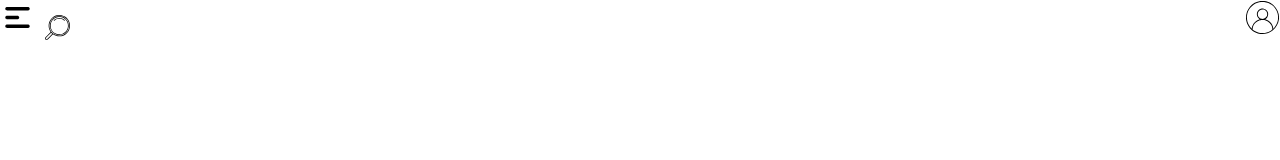
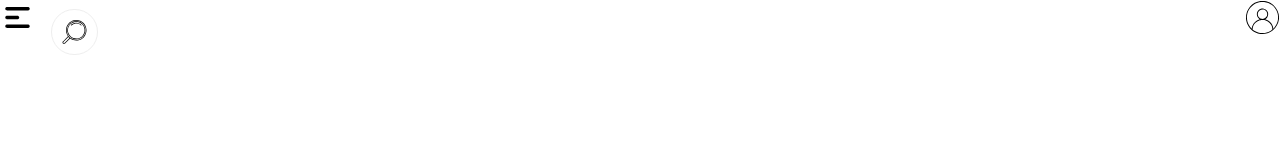
Before and after one commit to GeanCCZ/Ecom-Front, an Angular app: page / in a window 1280 px wide. Shown: the top 160 px of the page. Built offline with nearby package versions, Linux system fonts and the light colour scheme.

Commit message:
Style: First navbar open/close animation

```diff
--- a/src/app/components/header/header.component.css
+++ b/src/app/components/header/header.component.css
@@ -2,36 +2,46 @@
     margin-top: 5px
 }
 
-.input-search_bar {
-    width: 0px;
-    height: 5vh;
+.div-search {
+    display: flex;
+    margin: 0.5vh 0 0 2vh;
 
-    opacity: 0%;
 
     border-radius: 25px;
-}
+    border-style: groove;
+    border-width: 0.5px;
 
-.div-search {
-    display: inline-flex;
+    height: 5.5vh;
+    max-height: fit-content;
+    max-width: fit-content
 
-    border-radius: 25px;
-    padding: 0px 1px 0px 1px;
-
-    height: 5.3vh;
-    max-height: fit-content;
-    max-width: 95%;
-
-}
-
-.div-search:hover > .input-search_bar {
-    width: 70vh;
-
-    transition: all 0.35s;
-
-    opacity: 60%;
-    background-color: #4bcf2eb2;
 }
 
 .search-icon {
     margin: 10px;
 }
+
+.input-search_bar {
+    width: 0px;
+    height: 5.5vh;
+
+    opacity: 0%;
+
+    border-radius: 25px;
+    border-style: groove;
+    border-width: 0.5px;
+    background-color: rgb(229, 229, 229);
+
+    padding: 0 0 0 20px;
+
+    font-size: 2vh;
+
+    transition: all 0.35s;
+}
+
+
+.div-search:hover > .input-search_bar,
+.input-search_bar:not(:placeholder-shown) {
+    width: 70vh;
+    opacity: 60%;
+}
--- a/src/app/components/header/header.component.html
+++ b/src/app/components/header/header.component.html
@@ -3,12 +3,12 @@
     <section class="title left-menu  "><app-navigation-menu /></section>
 
     <section class="title center-search_bar full_width">
-        <div *ngIf="enableSearchBar===false; else searchBar" (mouseenter)="showSearchBar()">
+        <div class="div-search" *ngIf="enableSearchBar===false; else searchBar" (mouseenter)="showSearchBar()">
             <img class="tiny-icon search-icon" src={{searchIcon.getImage().getUrl()}}>
         </div>
         <ng-template #searchBar>
             <div class="div-search" (mouseleave)="showSearchBar()">
-                <input class="input-search_bar" type="text" pInputText (input)="fillSearchInputField($event)">
+                <input class="input-search_bar" type="text" pInputText (input)="fillSearchInputField($event)" placeholder="Search...">
                 <img class="tiny-icon search-icon" src={{searchIcon.getImage().getUrl()}}>
             </div>
 
--- a/src/app/components/header/header.component.ts
+++ b/src/app/components/header/header.component.ts
@@ -20,17 +20,13 @@ export class HeaderComponent implements OnInit{
   @Input() searchInput: string = '';
 
   fillSearchInputField(event: Event) {
-    console.log((event.target as HTMLInputElement)?.value)
-
-    //if((event.target as HTMLInputElement)?.value == ''){ return}
+    if((event.target as HTMLInputElement)?.value == ''){ return}
 
     this.searchInput = (event.target as HTMLInputElement)?.value
   }
 
   showSearchBar() {
-    console.log(this.searchInput, this.enableSearchBar)
     if (this.searchInput == '' || this.enableSearchBar === false) {
-      console.log('qa')
       this.enableSearchBar = !this.enableSearchBar
     };
 
```
